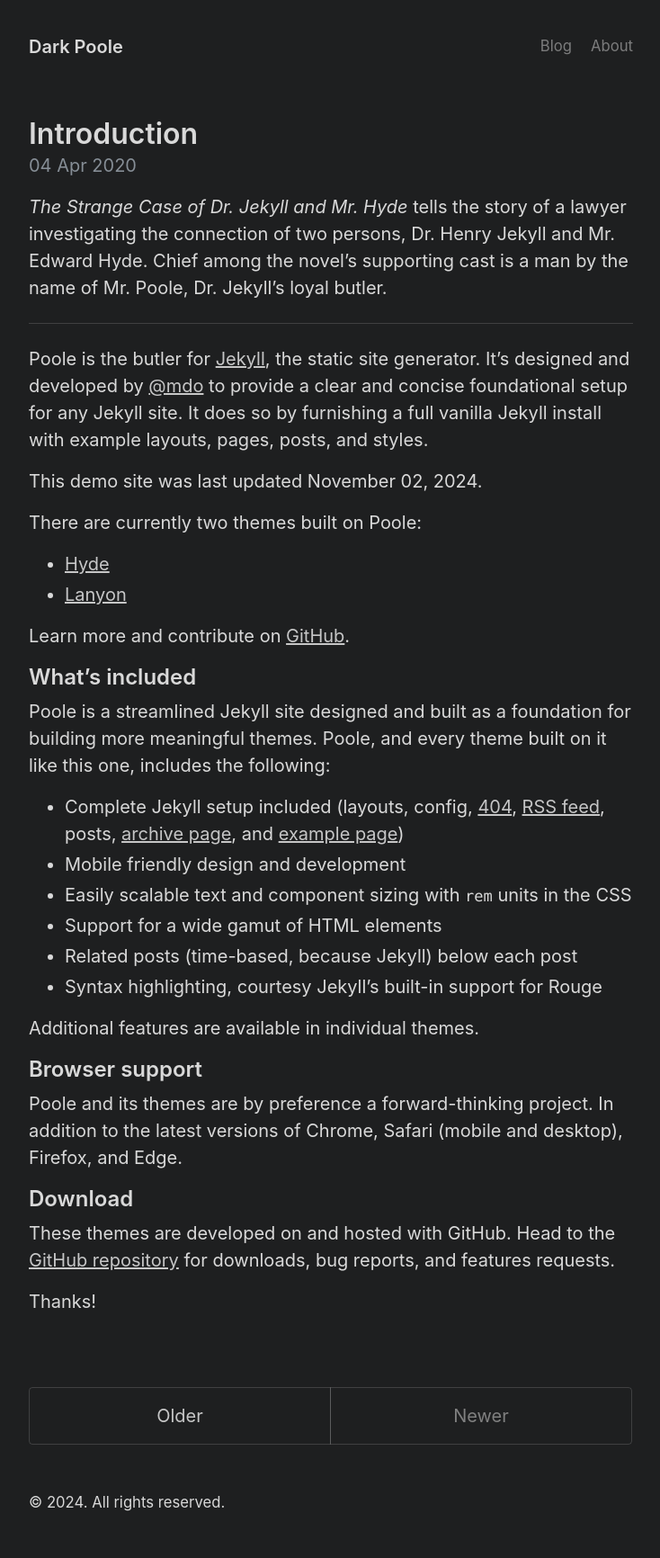
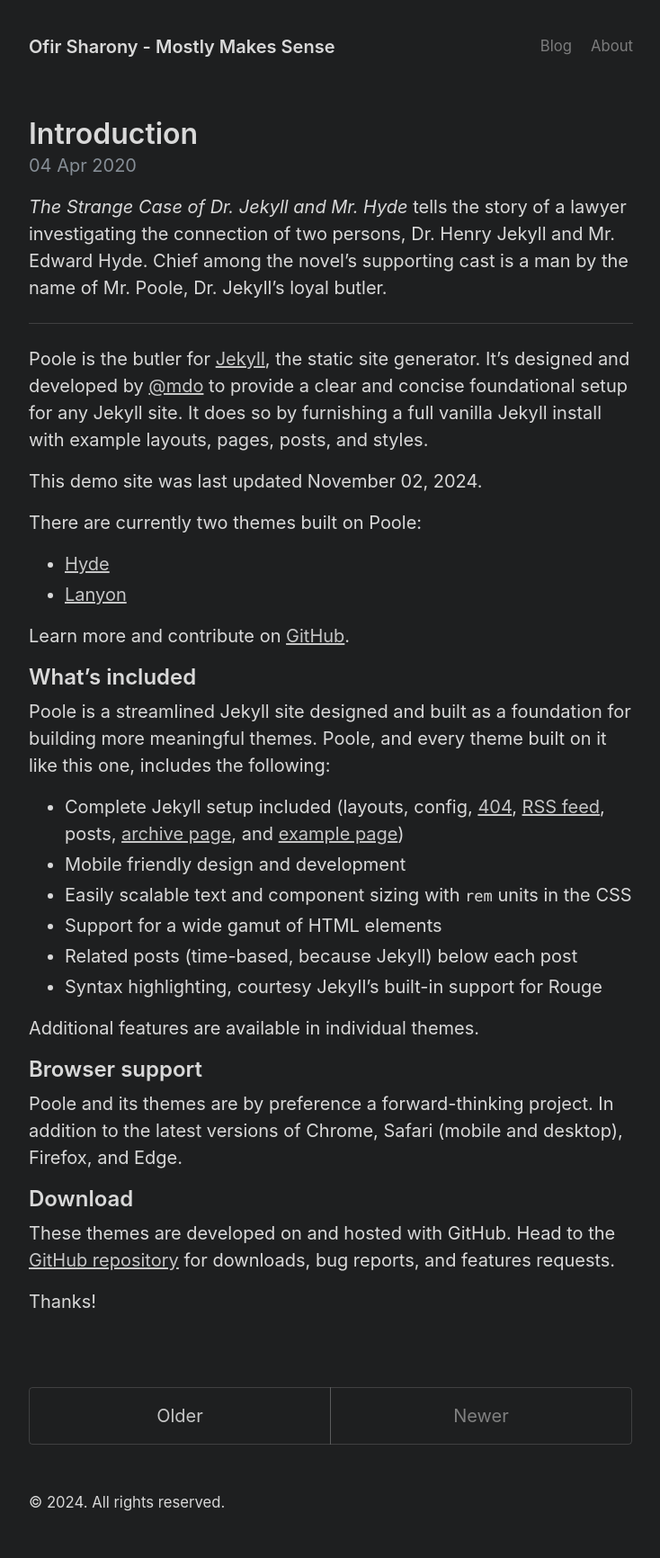
Before and after one commit to ofirsharony/ofirsharony.github.io, a Jekyll site: the page built from index.html, in a window 1280 px wide. Shown: the whole page at 90% size, without its empty margins (272-1006 px from the left). Built offline with Jekyll 4.4.1, drawn with Linux system fonts in a browser that asks for light colours; the list of posts is cut into pages by our own code.

```diff
--- a/_config.yml
+++ b/_config.yml
@@ -1,6 +1,6 @@
 # Setup
-title: Dark Poole
-url: https://getpoole.com
+title: Ofir Sharony - Mostly Makes Sense
+url: https://ofirsharony.github.io/
 paginate: 1
 baseurl: ""
 permalink: pretty
```
Also changed, not shown: README.md, 1 other file.
